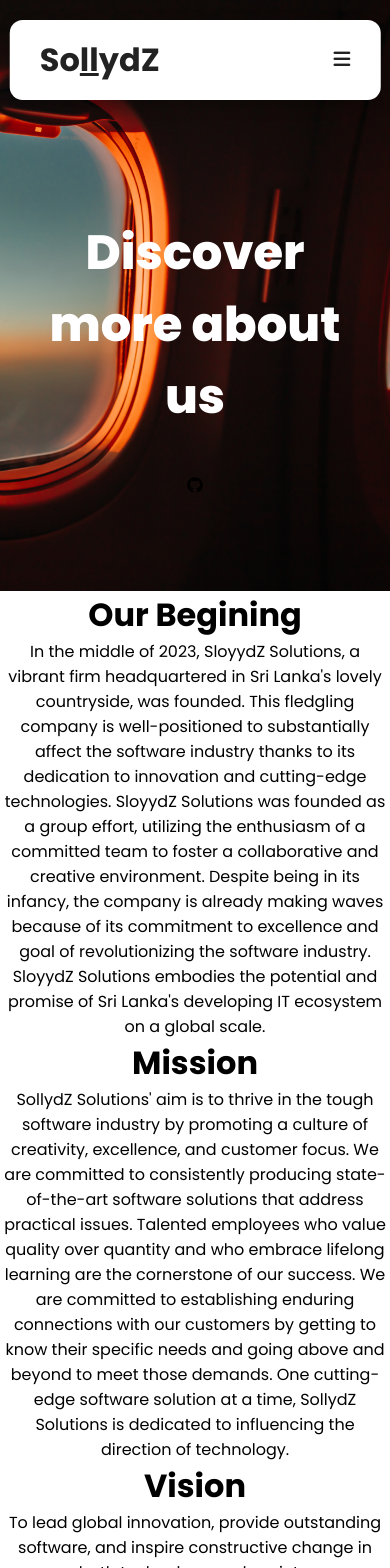
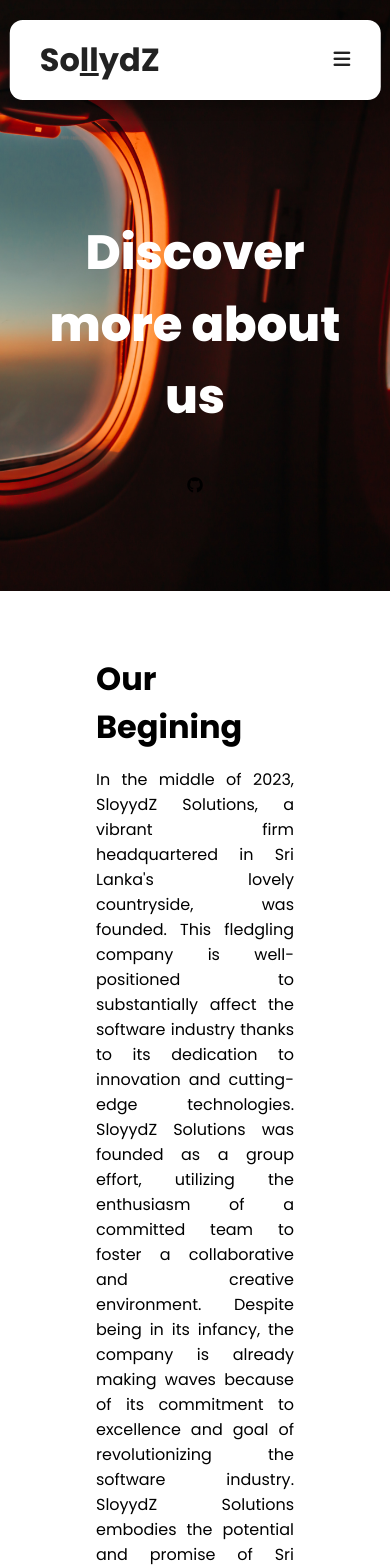
Before and after one commit to huzaifameer/React-web-project, a React (Create React App) app: page /About in a window 390 px wide. Shown: the top 1568 px of the page. Built offline with nearby package versions, Linux system fonts and the light colour scheme.

Commit message:
commit32

```diff
--- a/src/Components/AboutUs-styles.css
+++ b/src/Components/AboutUs-styles.css
@@ -0,0 +1,15 @@
+.about-content{
+    margin: 4rem 6rem;
+    text-align: justify;
+}
+.about-content h1{
+    padding-bottom: 1rem;
+}
+.about-content p{
+    padding-bottom: 2rem;
+}
+@media screen and(max-width:850px) {
+    .about-content{
+        margin: 4rem 2rem;
+    }
+}
```
